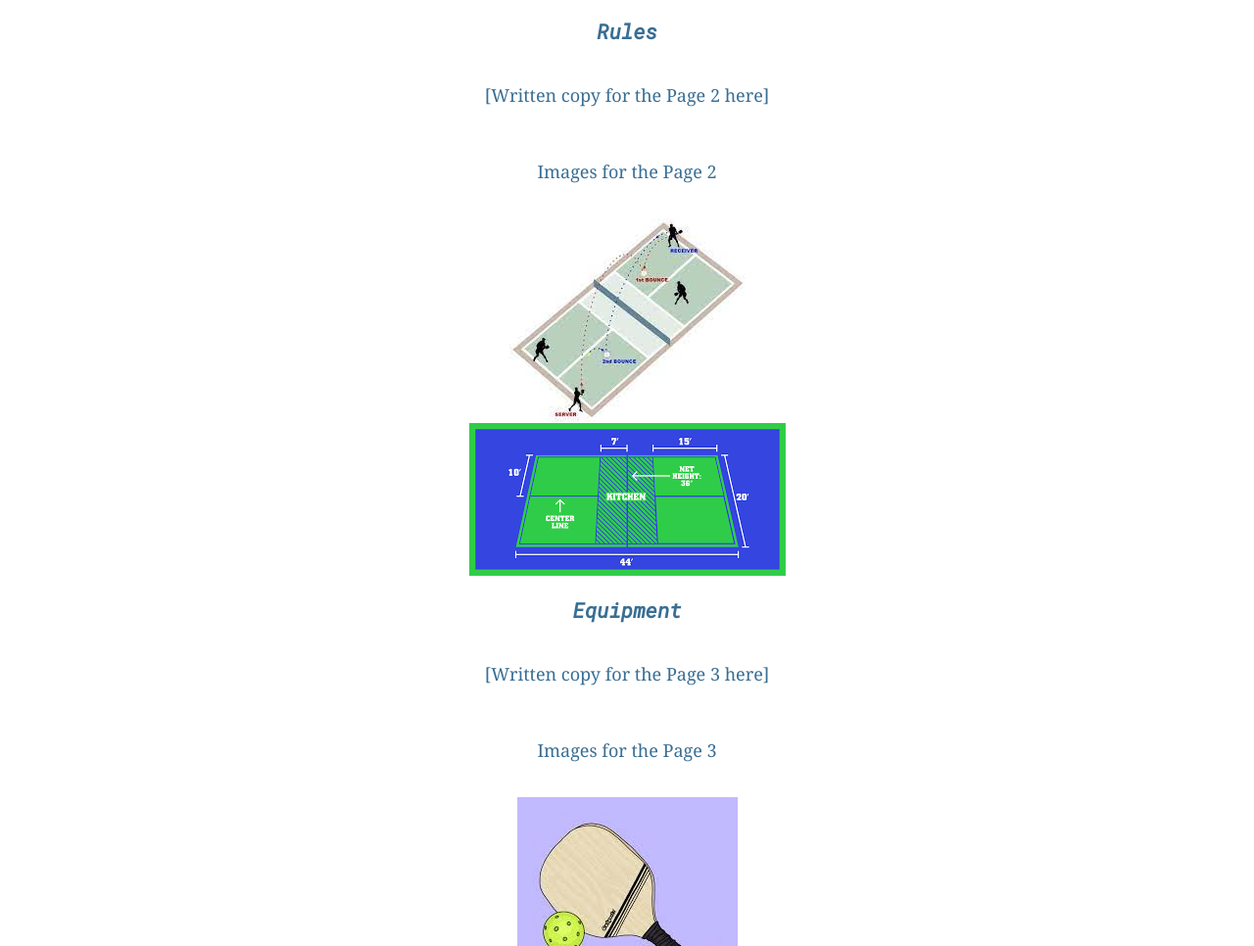
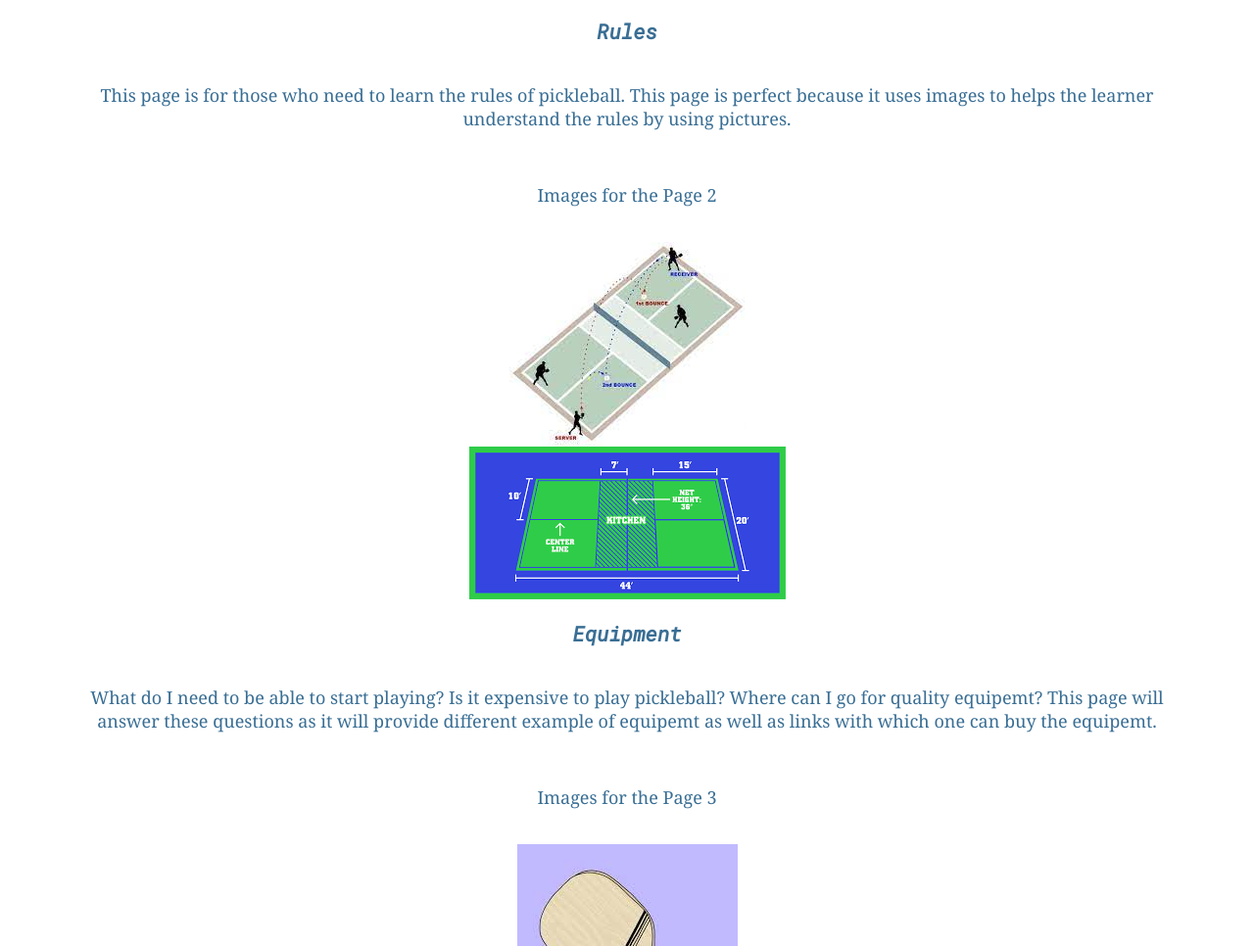
Before and after one commit to aheiner2001/wdd130, a plain HTML site: page personalpickleball/site-plan.html in a window 1280 px wide. Shown: the part 3494-4460 px from the top of the page at 98% size. Drawn offline with Linux system fonts and the light colour scheme; a web font is replaced by a local one.

Commit message:
chnages to written copy

```diff
--- a/personalpickleball/site-plan.html
+++ b/personalpickleball/site-plan.html
@@ -148,7 +148,7 @@ This site is easy to navigate and there is no need to spend time looking on all
       </ul>
       <h3>Rules</h3>
       <p>
-        [Written copy for the Page 2 here]
+        This page is for those who need to learn the rules of pickleball. This page is perfect because it uses images to helps the learner understand the rules by using pictures.
       </p>
       <p>Images for the Page 2</p>
         <img src="images/download.jpeg" alt="Rules">
@@ -157,7 +157,7 @@ This site is easy to navigate and there is no need to spend time looking on all
       </ul>
       <h3>Equipment</h3>
       <p>
-        [Written copy for the Page 3 here]
+        What do I need to be able to start playing? Is it expensive to play pickleball? Where can I go for quality equipemt? This page will answer these questions as it will provide different example of equipemt as well as links with which one can buy the equipemt.
       </p>
       <p>Images for the Page 3</p>
         <img src="images/equpment.jpeg" alt="paddles">
```
